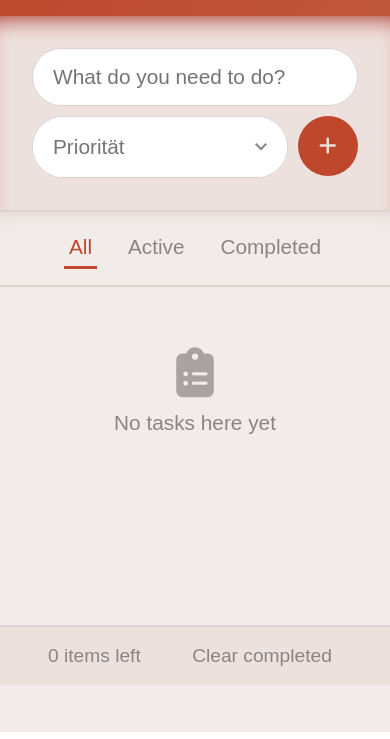
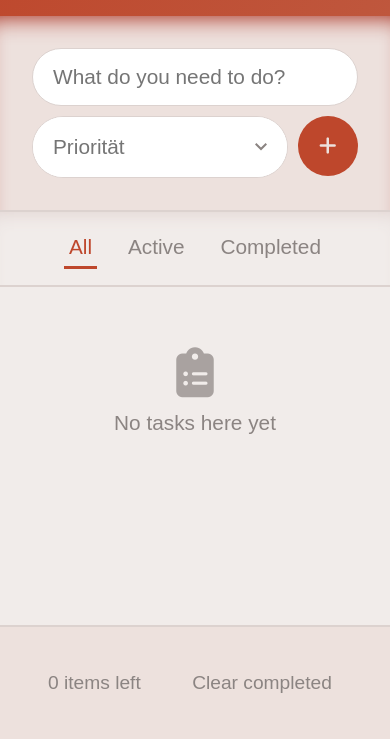
Before and after one commit to Gobi275/gobitask, a plain HTML site: page index.html in a window 390 px wide. Shown: the part 112-851 px from the top of the page. Drawn offline with Linux system fonts and the light colour scheme; a web font is replaced by a local one.

Commit message:
Updated mobile view

```diff
--- a/style.css
+++ b/style.css
@@ -19,7 +19,7 @@
     --headerFont: 'Outfit', sans-serif;
 }
 
-body{
+body {
     font-family: var(--font), sans-serif;
     background: radial-gradient(circle,rgba(219, 187, 173, 1) 0%, rgba(218, 209, 205, 1) 100%);
     min-height: 100vh;
@@ -363,14 +363,17 @@ footer {
 
     body {
         padding: 0;
+        align-items: flex-start;
+        background: #ebe0dc;
     }
 
     .app {
         width: 100%;
         min-width: 100vw !important;
-        height: 100vh !important;
+        height: auto;
         margin: 0;
         border-radius: 0;
+        box-shadow: none;
     }
 
     header {
@@ -421,7 +424,7 @@ footer {
         flex-direction: row;
         gap: 10px;
         text-align: center;
-        padding: 0 2rem;
+        padding: 2rem 2rem;
     }
 }
 
```
